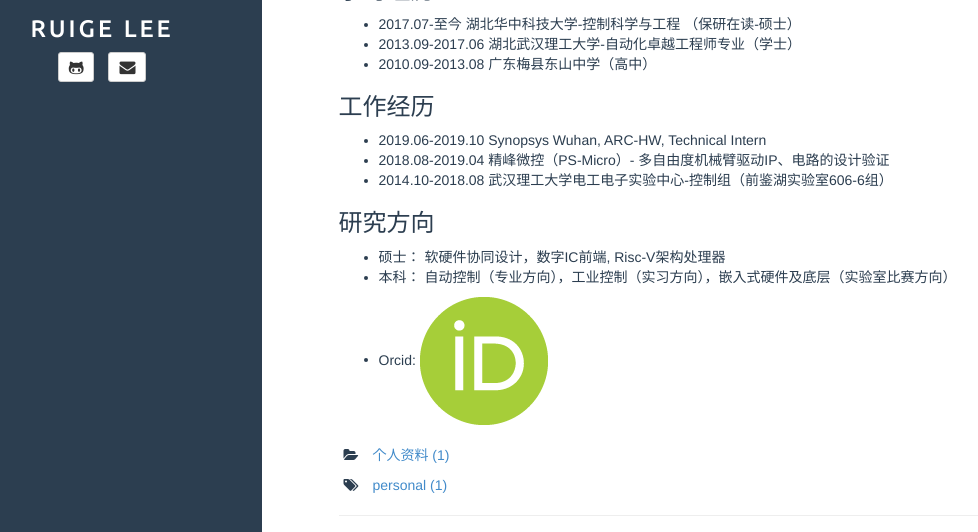
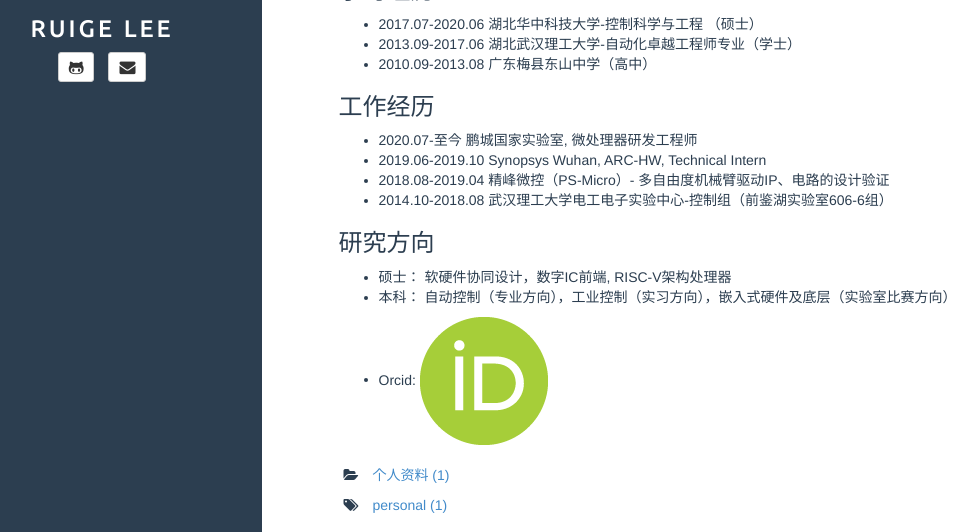
Before and after one commit to whutddk/whutddk.github.io, a Jekyll site: the page built from _posts/2019-08-17-personal.md, in a window 1280 px wide and 1217 px high, cut to the strip 282-814 px from the top of the window. Shown: the whole strip, without its empty margins (58-1036 px from the left). Built offline with Jekyll 4.4.1, drawn with Linux system fonts in a browser that asks for light colours; comment, search, counter and statistics services are not loaded.

Commit message:
fix personal info

```diff
--- a/_posts/2019-08-17-personal.md
+++ b/_posts/2019-08-17-personal.md
@@ -15,19 +15,20 @@ comments: false
 * 学校工作主页：[https://gitee.com/whutddk](https://gitee.com/whutddk)
 
 ### 学习经历
-* 2017.07-至今 湖北华中科技大学-控制科学与工程 （保研在读-硕士）
+* 2017.07-2020.06 湖北华中科技大学-控制科学与工程 （硕士）
 * 2013.09-2017.06 湖北武汉理工大学-自动化卓越工程师专业（学士）
 * 2010.09-2013.08 广东梅县东山中学（高中）
 
 
 ### 工作经历
 
+* 2020.07-至今    鹏城国家实验室, 微处理器研发工程师
 * 2019.06-2019.10 Synopsys Wuhan, ARC-HW, Technical Intern
 * 2018.08-2019.04 精峰微控（PS-Micro）- 多自由度机械臂驱动IP、电路的设计验证
 * 2014.10-2018.08 武汉理工大学电工电子实验中心-控制组（前鉴湖实验室606-6组）
 
 ### 研究方向
-* 硕士： 软硬件协同设计，数字IC前端, Risc-V架构处理器
+* 硕士： 软硬件协同设计，数字IC前端, RISC-V架构处理器
 * 本科： 自动控制（专业方向），工业控制（实习方向），嵌入式硬件及底层（实验室比赛方向）
 
 * Orcid: [![Orcid]({{ site.url }}/ORCIDiD_icon128x128.png)](https://orcid.org/0000-0003-4729-4811)
```
